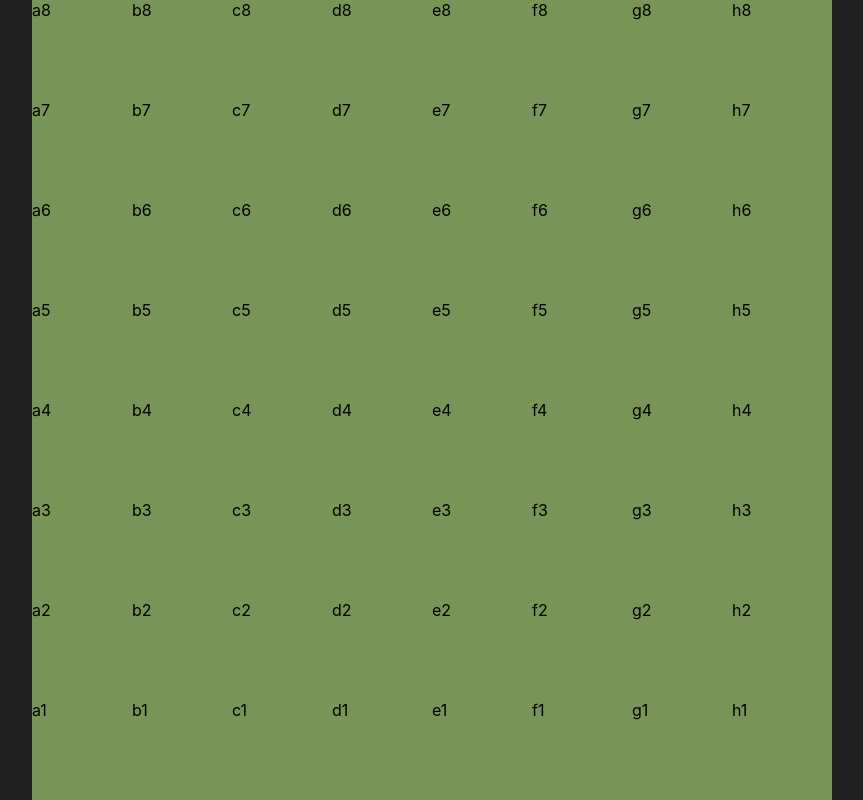
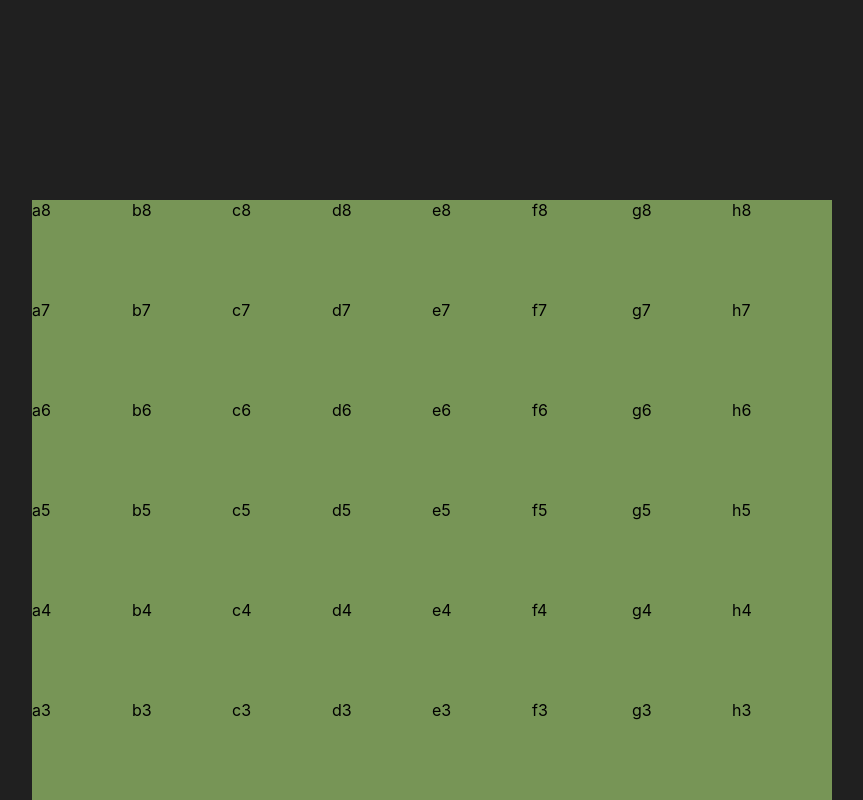
Before and after one commit to jtsui23-code/chessapp, a React (Create React App) app: page / in a window 1280 px wide. Shown: the top 800 px of the page, without its empty margins (208-1071 px from the left). Built offline with nearby package versions, Linux system fonts and the light colour scheme.

Commit message:
Redid the tile placement of the tile name using display grid

```diff
--- a/src/App.css
+++ b/src/App.css
@@ -1,7 +1,7 @@
 #app {
   display: grid;
   place-content: center;
-  height: 100vh;
+  height: 150vh;
 
   background-color: #202020;
 }
--- a/src/components/Chessboard.css
+++ b/src/components/Chessboard.css
@@ -1,6 +1,8 @@
 #chessboard {
-    display:flex;
-    flex-wrap: wrap;
+    display:grid;
+    grid-template-columns: repeat(8,100px);
+    grid-template-rows: repeat(8,100px);
+
     width: 800px;
     height: 800px;
     background-color: #779556;
```
